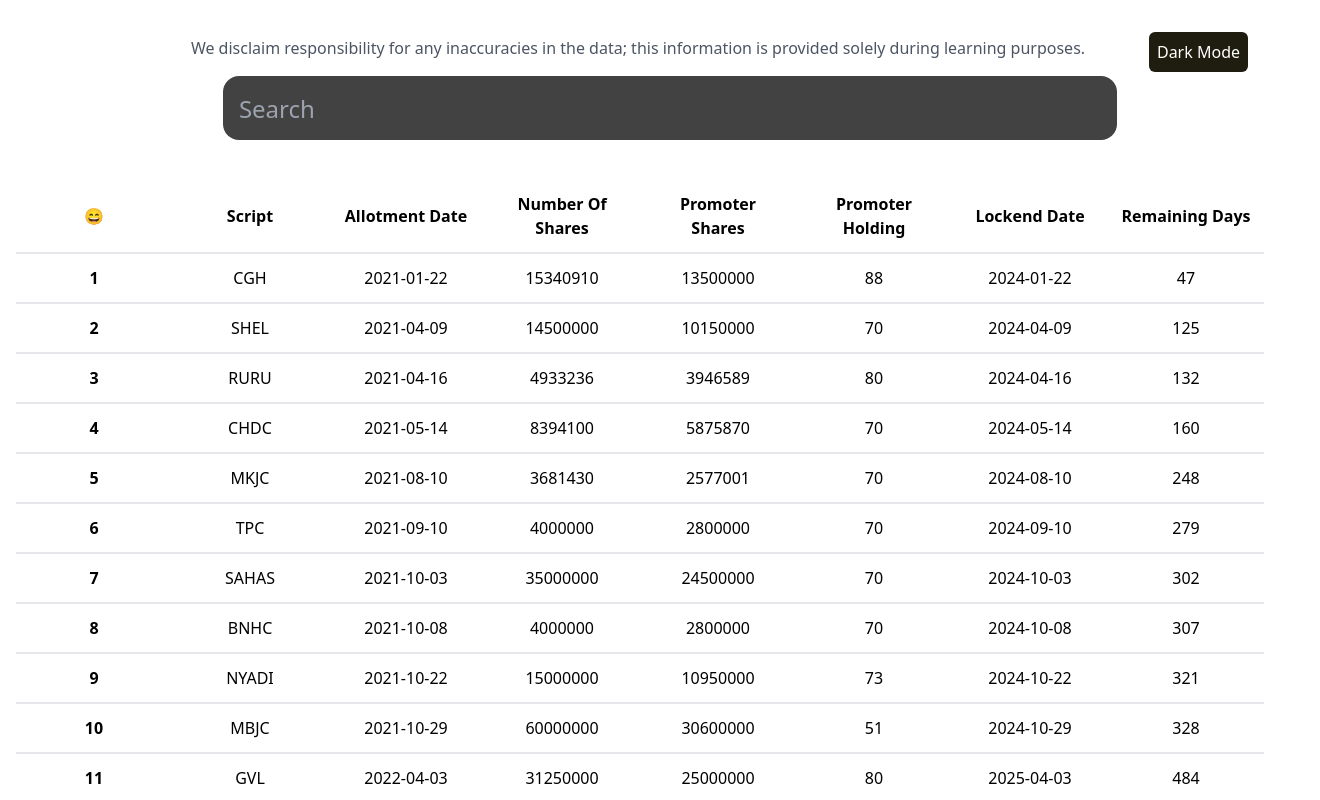
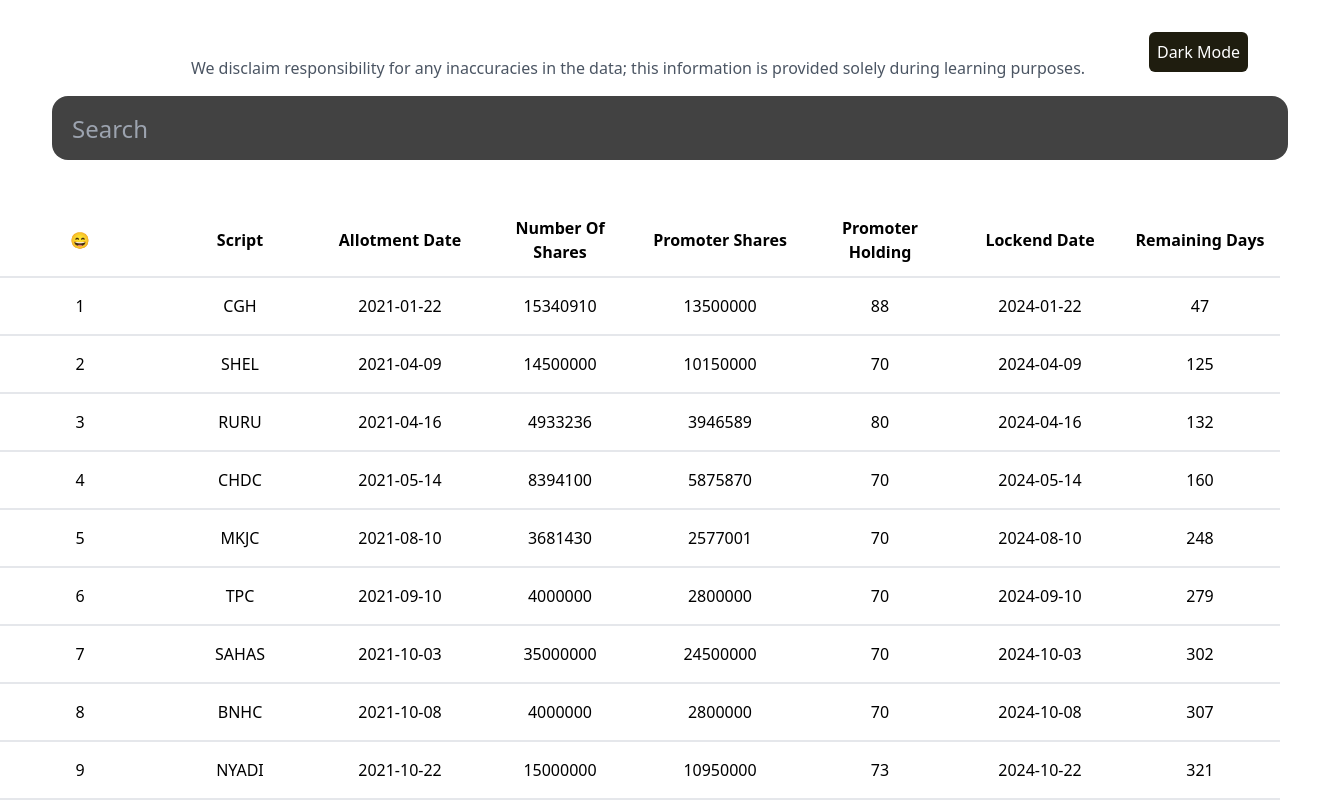
Before and after one commit to nabinkdl/PromoterLockEnd, a React (Vite) app: page / in a window 1280 px wide. Shown: the top 800 px of the page, 1320 px wide, since content can reach past the window. Built offline with nearby package versions, Linux system fonts and the light colour scheme; no server answers.

Commit message:
fix: :zap:

```diff
--- a/src/Row.jsx
+++ b/src/Row.jsx
@@ -13,8 +13,8 @@ function Row({data,index}) {
 
 <>
       <tr className='border-t-2 border-b-2'>
-          <th className='p-3 text-center text-sm sm:text-base '>{index+1}</th>
-          <td className='p-3 text-center text-sm sm:text-base'>{data.SYMBOL}</td>
+          <td className=' m-1 p-4 text-center text-sm sm:text-base '>{index+1}</td>
+          <td className='text-center text-sm sm:text-base'>{data.SYMBOL}</td>
           <td className='p-3 text-center text-sm sm:text-base'>{data.AllotmentDate}</td>
           <td className='p-3 text-center hidden lg:table-cell'>{data.NumberOfShares}</td>
           <td className='p-3 text-center hidden lg:table-cell'>{data.PromoterShares}</td>
--- a/src/Table.jsx
+++ b/src/Table.jsx
@@ -61,23 +61,24 @@ return (
       </button>
     </div>
     <div className='  text-gray-600 mt-4 mb-6 mr-1 text-center'>
-      <div className='dark:text-white transition-all'>
+      <div className='dark:text-white transition-all p-5'>
         We disclaim responsibility for any inaccuracies in the data; this information is provided solely during learning purposes.
-      </div>
-      <input
+        <input
         type='text'
         placeholder='Search'
-        className='bg-[#424242] dark:bg-slate-900 text-white w-full h-16 focus:outline-none p-4 text-2xl rounded-2xl mt-4 sm:mx-8'
+        className='m-auto bg-[#424242] dark:bg-slate-900 text-white w-full h-16 focus:outline-none px-5 text-2xl rounded-2xl mt-4 sm:mx-8'
         value={searchTerm}
         onChange={(e) => setSearchTerm(e.target.value)}
       />
+      </div>
+
     </div>
-    <div className='bg-[#ffffff] dark:bg-slate-800 dark:text-cyan-50 transition-all rounded-md p-4 overflow-x-auto w-full'>
+    <div className='bg-[#ffffff] dark:bg-slate-800 dark:text-cyan-50 transition-all rounded-md  overflow-x-auto w-full'>
       <table className="divide-dashed table-fixed w-full sm:text-base">
         <thead>
           <tr>
-            <th className='p-3'>😄</th>
-            <th className=' text-xs lg:text-base'>Script</th>
+            <th className='p-0'>😄</th>
+            <th className='text-xs lg:text-base'>Script</th>
             <th className='p-3 text-xs lg:text-base'>Allotment Date</th>
             <th className='p-3 hidden lg:table-cell'>Number Of Shares</th>
             <th className='p-3 hidden lg:table-cell'>Promoter Shares</th>
```
